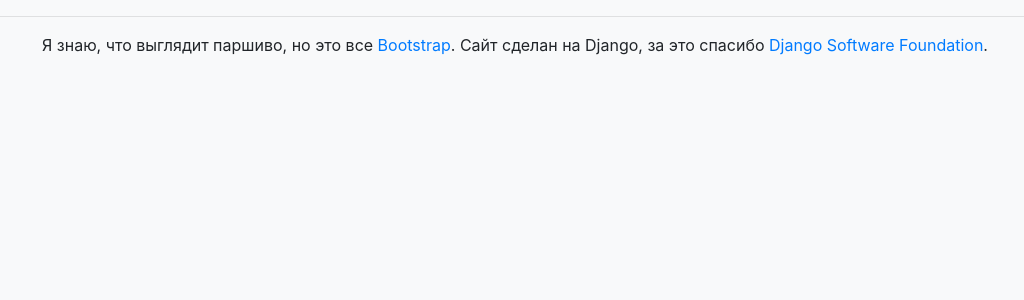
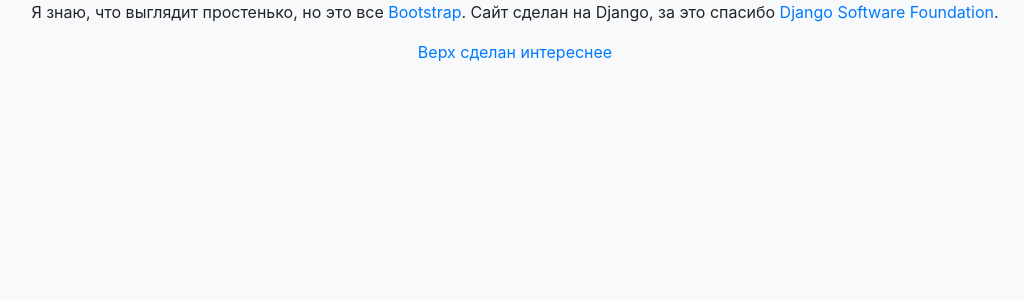
Before and after one commit to Skalice132/DjangoBlogs, a Django app: template users/templates/users/main.html in a window 1280 px wide. Shown: the part 56-356 px from the top of the page, without its empty margins (125-1149 px from the left). Run offline with Django 3.2, Linux system fonts and the light colour scheme; the template is opened without the code that fills it, so the values that code supplies are empty; some libraries are stand-ins or nearby versions.

Commit message:
update front

```diff
--- a/blog/templates/blog/main.html
+++ b/blog/templates/blog/main.html
@@ -119,7 +119,6 @@
     <script src="https://cdn.jsdelivr.net/npm/popper.js@1.16.0/dist/umd/popper.min.js" integrity="sha384-Q6E9RHvbIyZFJoft+2mJbHaEWldlvI9IOYy5n3zV9zzTtmI3UksdQRVvoxMfooAo" crossorigin="anonymous"></script>
     <script src="https://stackpath.bootstrapcdn.com/bootstrap/4.5.0/js/bootstrap.min.js" integrity="sha384-OgVRvuATP1z7JjHLkuOU7Xw704+h835Lr+6QL9UvYjZE3Ipu6Tp75j7Bh/kR0JKI" crossorigin="anonymous"></script>
 </body>
-  <hr>
 <footer class="blog-footer text-center">
   <p> Я знаю, что выглядит простенько, но это все <a href="https://getbootstrap.com/">Bootstrap</a>. Сайт сделан на Django, за это спасибо <a href="https://www.djangoproject.com/">Django Software Foundation</a>.</p>
   <p>
--- a/users/templates/users/main.html
+++ b/users/templates/users/main.html
@@ -72,8 +72,10 @@
     <script src="https://stackpath.bootstrapcdn.com/bootstrap/4.5.0/js/bootstrap.min.js" integrity="sha384-OgVRvuATP1z7JjHLkuOU7Xw704+h835Lr+6QL9UvYjZE3Ipu6Tp75j7Bh/kR0JKI" crossorigin="anonymous"></script>
 </body>
 <footer class="blog-footer text-center">
-  <hr>
-  <p> Я знаю, что выглядит паршиво, но это все <a href="https://getbootstrap.com/">Bootstrap</a>. Сайт сделан на Django, за это спасибо <a href="https://www.djangoproject.com/">Django Software Foundation</a>.</p>
+  <p> Я знаю, что выглядит простенько, но это все <a href="https://getbootstrap.com/">Bootstrap</a>. Сайт сделан на Django, за это спасибо <a href="https://www.djangoproject.com/">Django Software Foundation</a>.</p>
+  <p>
+    <a href="#">Верх сделан интереснее</a>
+  </p>
   <center>
     <iframe src="https://money.yandex.ru/quickpay/button-widget?targets=%D0%94%D0%B0%D1%80%D0%B8%D1%82%D0%B5%20%D0%BB%D1%8E%D0%B1%D0%BE%D0%B2%D1%8C%20%3C3&default-sum=100&button-text=13&yamoney-payment-type=on&button-size=s&button-color=black&fio=on&mail=on&successURL=&quickpay=small&account=4100110093361063&" width="127" height="25" frameborder="0" allowtransparency="true" scrolling="no"></iframe></p>
   </center>
--- a/users/templates/users/profile.html
+++ b/users/templates/users/profile.html
@@ -13,7 +13,8 @@
               <a href="{% url 'blog-home' %}" class="btn btn-outline-secondary xl">На главную</a>
             </div>
             <span class="d-block">@{{ user.username }}</span>
-              <p><b>Email:</b> {{ user.email }}</p>
+            <p><b>Email:</b> {{ user.email }}</p>
+            <span class="d-block"><b>Дата регистрации:</b> {{ user.date_joined }}</span>
               <hr>
           </div>
         </div>
```
